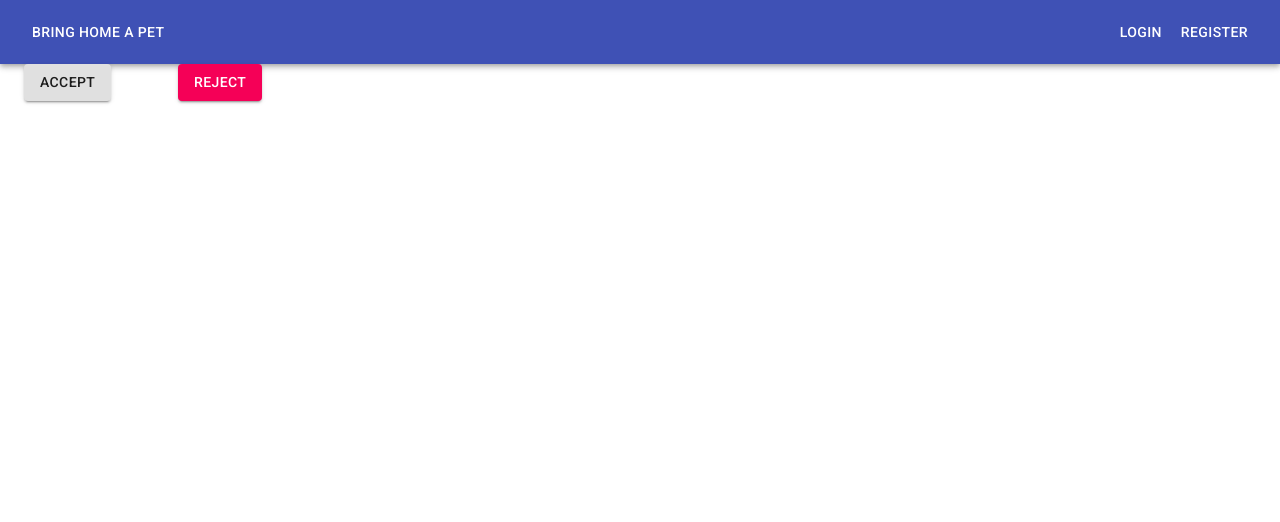
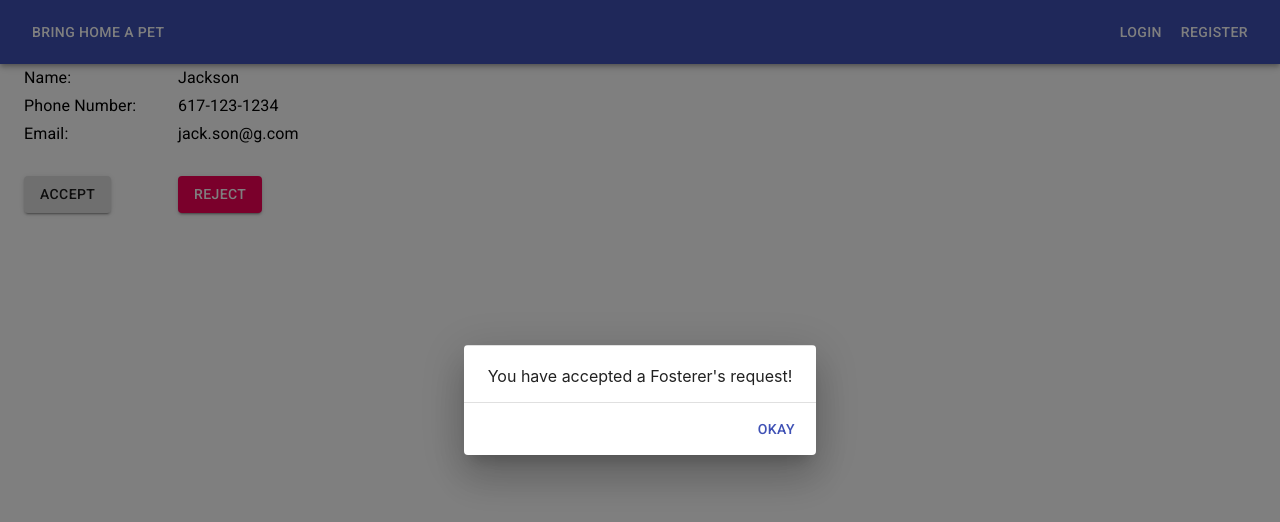
Before and after one commit to vasisht54/Pet-Foster-Frontend, a React (Create React App) app: page /fostererProfile in a window 1280 px wide. Both pictures are taken after a click on the button "ACCEPT". Shown: the top 522 px of the page. Built offline with nearby package versions, Linux system fonts and the light colour scheme.

Commit message:
added pop up and details

```diff
--- a/src/PetListing/FostererProfile.js
+++ b/src/PetListing/FostererProfile.js
@@ -1,19 +1,150 @@
-import { Button, Container, Grid } from "@material-ui/core";
+import { Button, Container, Dialog, DialogActions, DialogContent, Grid, makeStyles, Typography } from "@material-ui/core";
+import React from "react";
+
+const drawerWidth = 300;
+const useStyles = makeStyles(theme => ({
+  root: {
+    flexGrow: 1,
+    padding: "10px 100px 10px 90px",
+  },
+  backButton: {
+    marginTop: "20px",
+  },
+  profileImage: {
+    width: drawerWidth,
+  },
+  paper: {
+    width: "96%",
+    display: "inline-block",
+    padding: "20px",
+    height: "100%",
+  },
+  center: {
+    textAlign: "center",
+  },
+  alignRight: {
+    textAlign: "right",
+  },
+  photoRoot: {
+    display: "flex",
+    flexWrap: "wrap",
+    justifyContent: "space-around",
+    overflow: "hidden",
+  },
+  gridList: {
+    width: "100%",
+  },
+  imageTile: {
+    border: " 3px solid lightgrey",
+  },
+  flex: {
+    display: "flex",
+    justifyContent: "space-between",
+    alignItems: "baseline",
+  },
+  label: {
+    color: "darkgray",
+  },
+  margin: {
+    marginTop: "0",
+  },
+  margin5: {
+    marginTop: "20px",
+  },
+}));
+
+const FormRow = props => {
+  return (
+    <Grid className={props.class} container item xs={12}>
+      <Grid item xs={3}>
+        {props.label && (
+          <Typography variant="subtitle1">{props.label}:</Typography>
+        )}
+      </Grid>
+      <Grid item>
+        <Typography variant="subtitle1">{props.value}</Typography>
+      </Grid>
+    </Grid>
+  );
+};
 
 const FostererProfile = () => {
+  const [openAccept, setOpenAccept] = React.useState(false);
+  const [openReject, setOpenReject] = React.useState(false);
+
+  const handleOpenAccept = () => {
+    setOpenAccept(true);
+  };
+
+  const handleOpenReject = () => {
+    setOpenReject(true);
+  };
+
+  const handleCloseAccept = () => {
+    setOpenAccept(false);
+  };
+  const handleCloseReject = () => {
+    setOpenReject(false);
+  };
+
   return (
     <Container>
       <Grid container direction="column" xs={12}>
+        <div>
+        <Grid container item xs={6}>
+                <FormRow label="Name" value="Jackson" />
+                <FormRow label="Phone Number" value="617-123-1234" />
+                <FormRow label="Email" value="jack.son@g.com" />
+          </Grid>
+          </div>
         <Grid item container xs={6}>
           <Grid item xs={3}>
-            <Button variant="contained" color="success">
+            <Button variant="contained" color="success" onClick={handleOpenAccept}>
               Accept
             </Button>
+            <Dialog
+                onClose={handleCloseAccept}
+                aria-labelledby="customized-dialog-title"
+                open={openAccept}>
+                  <DialogContent dividers>
+                    <Grid container item md={12}>
+                      You have accepted a Fosterer's request!
+                    </Grid>
+                  </DialogContent>
+                  <DialogActions>
+                    <Button
+                      autoFocus
+                      onClick={handleCloseAccept}
+                      color="primary"
+                    >
+                      Okay
+                    </Button>
+                  </DialogActions>
+                </Dialog>
           </Grid>
           <Grid item xs={3}>
-            <Button variant="contained" color="secondary">
+            <Button variant="contained" color="secondary" onClick={handleOpenReject}>
               Reject
             </Button>
+            <Dialog
+                onClose={handleCloseReject}
+                aria-labelledby="customized-dialog-title"
+                open={openReject}>
+                  <DialogContent dividers>
+                    <Grid container item md={12}>
+                      Are you sure you want to reject this request?
+                    </Grid>
+                  </DialogContent>
+                  <DialogActions>
+                    <Button
+                      autoFocus
+                      onClick={handleCloseReject}
+                      color="primary"
+                    >
+                      Reject
+                    </Button>
+                  </DialogActions>
+                </Dialog>
           </Grid>
         </Grid>
       </Grid>
```
